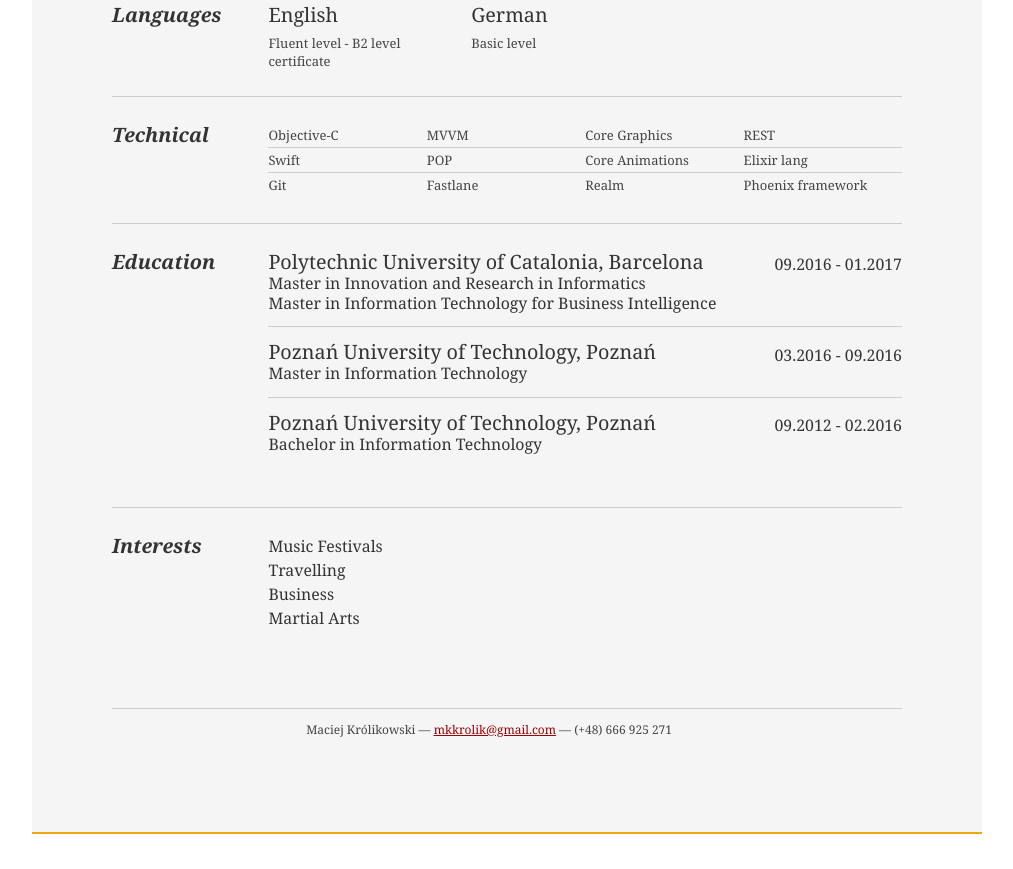
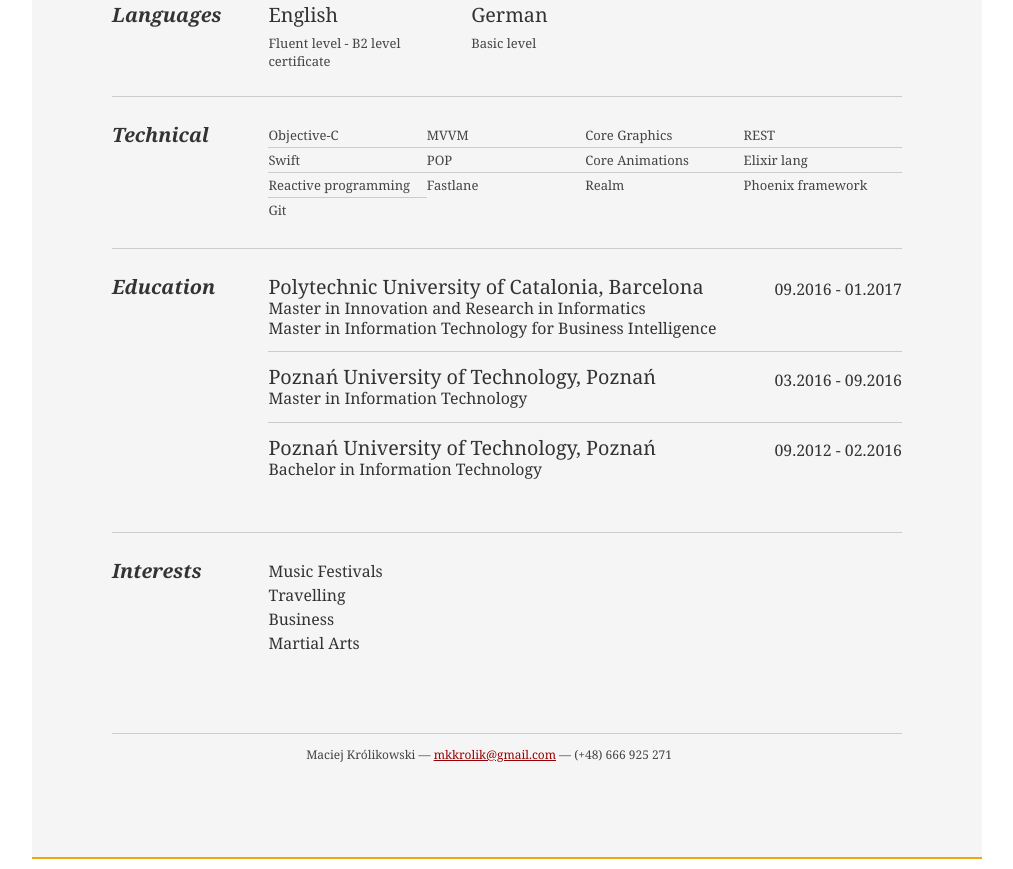
Before and after one commit to mkkroliks/mkkroliks.github.io, a plain HTML site: page index.html in a window 1280 px wide. Shown: the part 740-1609 px from the top of the page, without its empty margins (133-1146 px from the left). Before the commit the page ends 1584 px from the top, so only its background shows below. Drawn offline with Linux system fonts and the light colour scheme.

Commit message:
Added new position in skils

```diff
--- a/index.html
+++ b/index.html
@@ -107,6 +107,7 @@
 							<ul class="skill">
 								<li>Objective-C</li>
 								<li>Swift</li>
+								<li>Reactive programming</li>
 								<li class="last">Git</li>
 							</ul>
 
```
